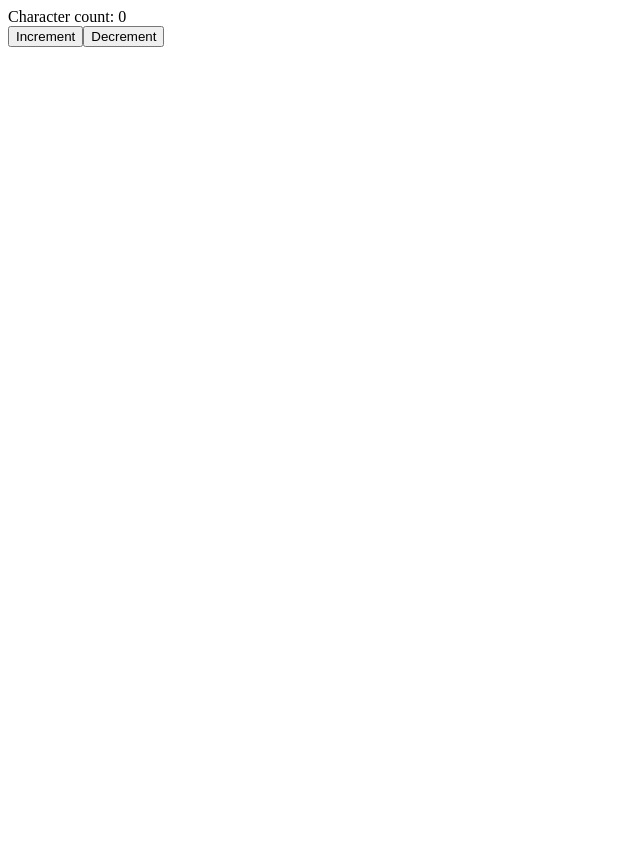
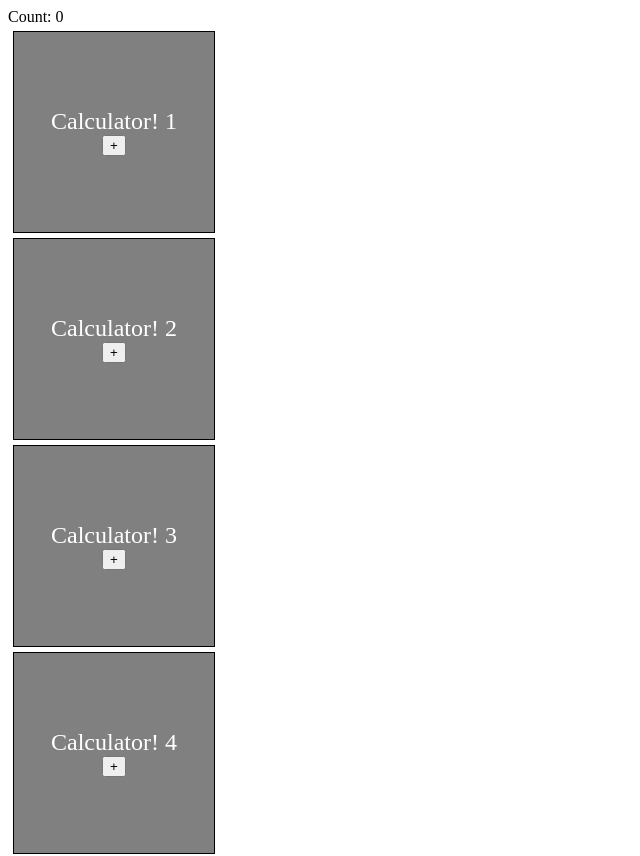
Before and after one commit to henrytaing/trilliondragon, a React app: page / in a window 1280 px wide. Shown: the top 856 px of the page, without its empty margins (0-640 px from the left). Before the commit the page ends 800 px from the top, so only its background shows below. Built offline with nearby package versions, Linux system fonts and the light colour scheme.

Commit message:
Create Calculator component and change the rendered app on MainContainer

```diff
--- /dev/null
+++ b/src/components/Calculator.jsx
@@ -0,0 +1,23 @@
+import React, {useState} from 'react';
+import '../styles.css';
+
+function Calculator () {
+    const [count, setCount] = useState(0);
+    const array = [1,2,3,4,5];
+    const test = () => {
+        const newCount = count + 1;
+        setCount(newCount);
+    };
+    return (
+        <>
+            Count: {count}
+            {array.map((element, index) =>
+            <section className='card'>
+                Calculator! {element}
+                <button onClick={test}>+</button>
+            </section>)}
+        </>
+    )
+}
+
+export default Calculator;
--- a/src/components/MainContainer.jsx
+++ b/src/components/MainContainer.jsx
@@ -1,19 +1,20 @@
 import React, {useState} from 'react';
-import App from '../ReduxComponents/App.jsx'
-import {Provider} from 'react-redux'
-import {store} from '../ReduxComponents/counterSlice';
+// import App from '../ReduxComponents/App.jsx'
+// import {Provider} from 'react-redux'
+// import {store} from '../ReduxComponents/counterSlice';
 // import App from './App.jsx'
 // import App2 from './App2.jsx'
 // import ItemsAndGroups from './ItemsAndGroups'
+import Calculator from './Calculator'
 import '../styles.css';
 
 function MainContainer () {
-    let app = <App />;
+    let app = <Calculator />;
     return (
         <>
-            <Provider store={store}>
+            {/* <Provider store={store}> */}
             {app}
-            </Provider>
+            {/* </Provider> */}
         </>
     )
 }
```
